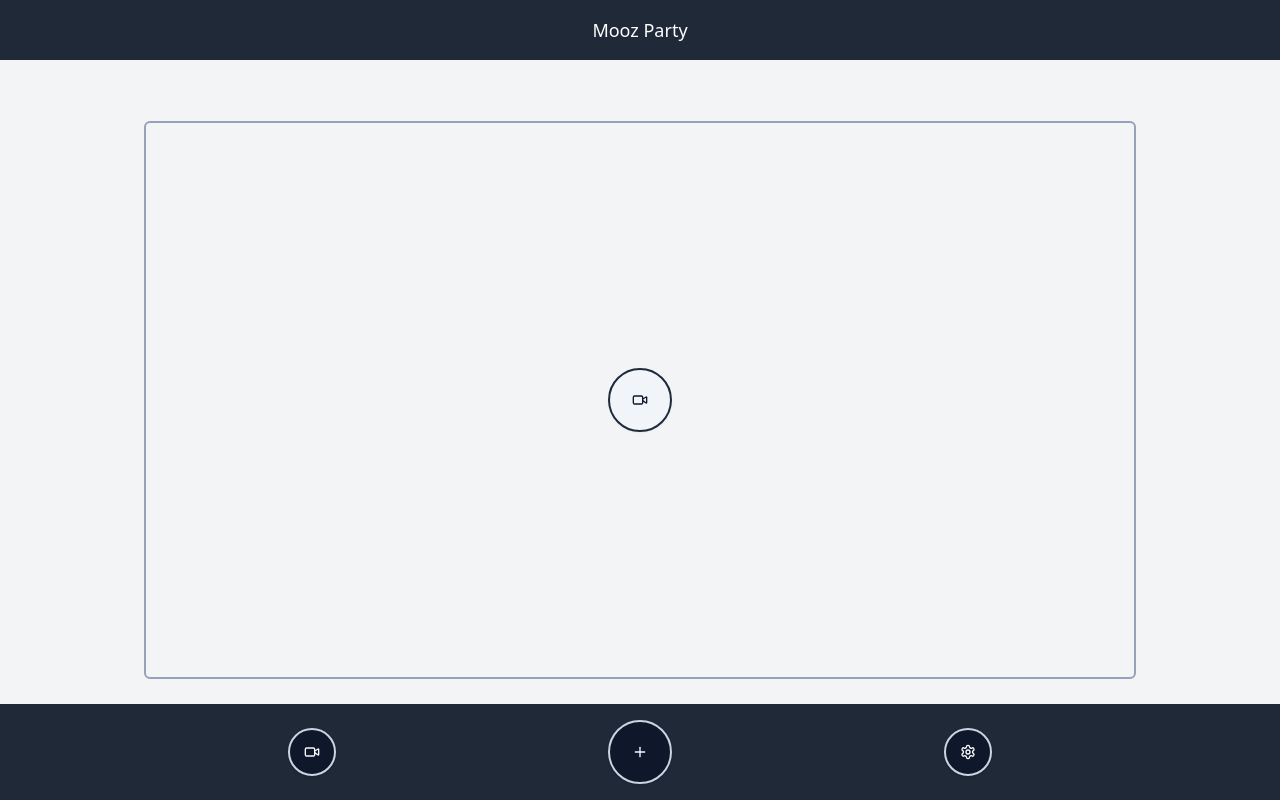
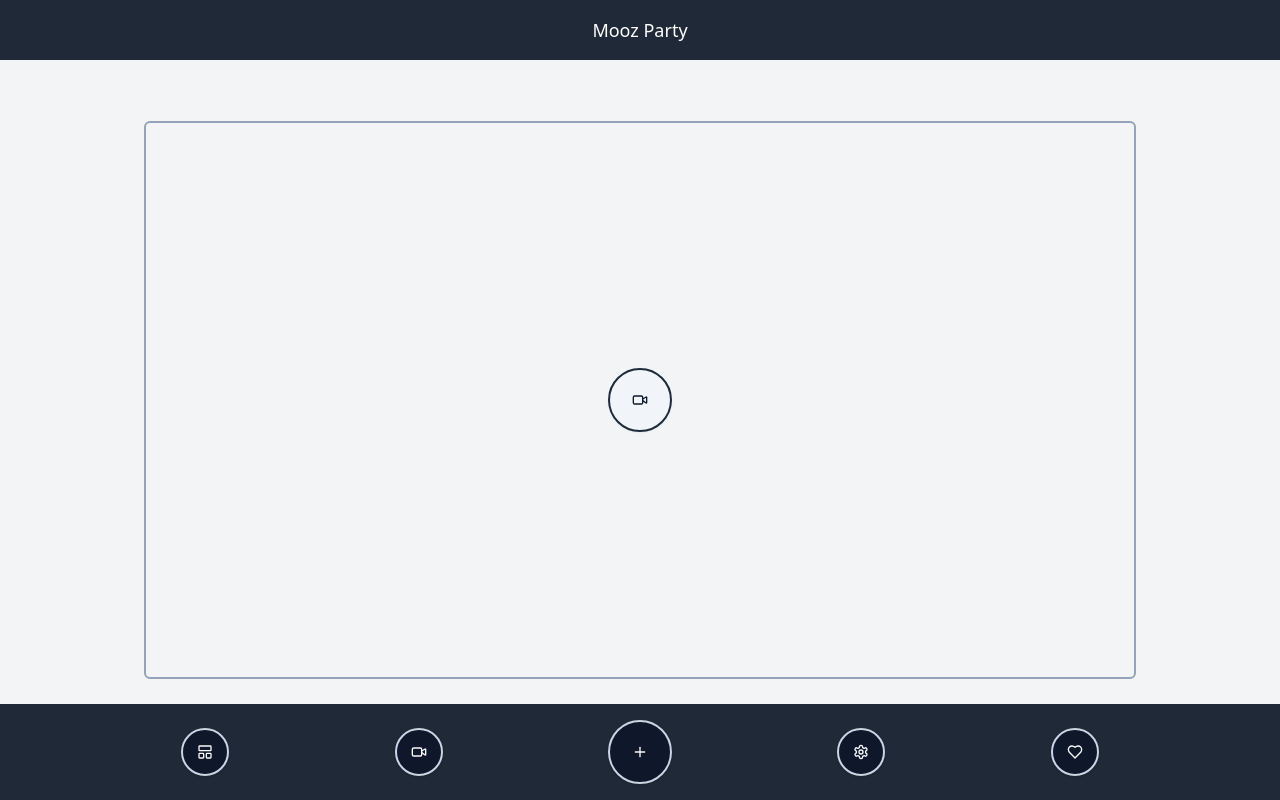
Before and after one commit to robdonn/mooz.party, a React app: page / in a window 1280 px wide. Built offline with nearby package versions, Linux system fonts and the light colour scheme.

Commit message:
dynamic layout

```diff
--- a/src/App.tsx
+++ b/src/App.tsx
@@ -4,10 +4,12 @@ import { ActionMenu } from './components/ActionMenu';
 import { Header } from './components/Header';
 import { PartyMembersProvider } from './hooks/usePartyMembers';
 import { WebcamProvider } from './hooks/useWebcam';
+import { LayoutProvider } from './hooks/useLayout';
 
 export const App = () => {
   return (
     <React.StrictMode>
+      <LayoutProvider>
         <WebcamProvider>
           <PartyMembersProvider>
             <div className="flex flex-col h-svh">
@@ -19,6 +21,7 @@ export const App = () => {
             </div>
           </PartyMembersProvider>
         </WebcamProvider>
+      </LayoutProvider>
     </React.StrictMode>
   );
 };
--- a/src/components/ActionMenu.tsx
+++ b/src/components/ActionMenu.tsx
@@ -1,15 +1,32 @@
 import React from 'react';
-import { Video, VideoOff } from 'lucide-react';
+import {
+  Heart,
+  LayoutPanelTop,
+  LayoutGrid,
+  Video,
+  VideoOff,
+} from 'lucide-react';
 import { Button } from './ui/button';
 import { AddMember } from './AddMember';
 import { Settings } from './Settings';
 import { useWebcam } from '../hooks/useWebcam';
+import { useLayout } from '../hooks/useLayout';
 
 export const ActionMenu: React.FC = () => {
   const { webcamOn, setWebcamOn } = useWebcam();
+  const { layout, setLayout } = useLayout();
 
   return (
     <footer className="bg-gray-800 text-white p-4 fixed bottom-0 left-0 right-0 z-10 flex items-center justify-evenly">
+      <Button
+        variant="default"
+        className={`inline-flex h-12 w-12 items-center justify-center rounded-full border-2 border-slate-300`}
+        onClick={() =>
+          setLayout((layout) => (layout === 'grid' ? 'focused' : 'grid'))
+        }
+      >
+        {layout === 'focused' ? <LayoutPanelTop /> : <LayoutGrid />}
+      </Button>
       <Button
         variant="default"
         className={`inline-flex h-12 w-12 items-center justify-center rounded-full border-2 border-slate-300 ${
@@ -21,6 +38,12 @@ export const ActionMenu: React.FC = () => {
       </Button>
       <AddMember />
       <Settings />
+      <Button
+        variant="default"
+        className={`inline-flex h-12 w-12 items-center justify-center rounded-full border-2 border-slate-300`}
+      >
+        <Heart />
+      </Button>
     </footer>
   );
 };
--- a/src/components/Chat.tsx
+++ b/src/components/Chat.tsx
@@ -3,9 +3,11 @@ import { usePartyMembers } from '../hooks/usePartyMembers';
 import { PartyMember } from './PartyMember';
 import { PresetMember } from '../types/Member';
 import { User } from './User';
+import { useLayout } from '../hooks/useLayout';
 
 export const Chat: React.FC = () => {
   const { partyMembers } = usePartyMembers();
+  const { layout } = useLayout();
 
   const partySize = partyMembers.length;
 
@@ -13,7 +15,7 @@ export const Chat: React.FC = () => {
     'grid-cols-1',
     'grid-cols-1 md:grid-cols-2',
     'grid-cols-2',
-    'grid-cols-3 md:grid-cols-2',
+    layout === 'focused' ? 'grid-cols-3' : 'grid-cols-2',
   ];
 
   return (
--- a/src/components/User.tsx
+++ b/src/components/User.tsx
@@ -3,14 +3,24 @@ import { Video } from 'lucide-react';
 import { Button } from './ui/button';
 import { useWebcam } from '../hooks/useWebcam';
 import { usePartyMembers } from '../hooks/usePartyMembers';
+import { useLayout } from '../hooks/useLayout';
 
 export const User: React.FC = () => {
   const { webcamOn, setWebcamOn } = useWebcam();
   const webcamRef = React.useRef<HTMLVideoElement>(null);
   const streamRef = React.useRef<MediaStream | null>(null);
   const { partyMembers } = usePartyMembers();
+  const { layout } = useLayout();
 
-  const colSpan = `col-span-${partyMembers.length || 1} md:col-span-1`;
+  const colSpanOptions = [
+    'col-span-1',
+    'col-span-1',
+    'col-span-2',
+    'col-span-3',
+  ];
+
+  const colSpan =
+    layout === 'focused' ? colSpanOptions[partyMembers.length] : 'col-span-1';
 
   React.useEffect(() => {
     if (webcamOn) {
--- /dev/null
+++ b/src/hooks/useLayout.tsx
@@ -0,0 +1,33 @@
+import React from 'react';
+
+type LayoutContextType = {
+  layout: 'grid' | 'focused';
+  setLayout: React.Dispatch<React.SetStateAction<'grid' | 'focused'>>;
+};
+
+export const LayoutContext = React.createContext<LayoutContextType | null>(
+  null
+);
+
+export const LayoutProvider: React.FC<React.PropsWithChildren> = ({
+  children,
+}) => {
+  const [layout, setLayout] =
+    React.useState<LayoutContextType['layout']>('focused');
+
+  return (
+    <LayoutContext.Provider value={{ layout, setLayout }}>
+      {children}
+    </LayoutContext.Provider>
+  );
+};
+
+export const useLayout = () => {
+  const context = React.useContext(LayoutContext);
+
+  if (!context) {
+    throw new Error('useLayout must be used within a LayoutProvider');
+  }
+
+  return context;
+};
```
Lines whose indentation alone changed are shown as unchanged.
